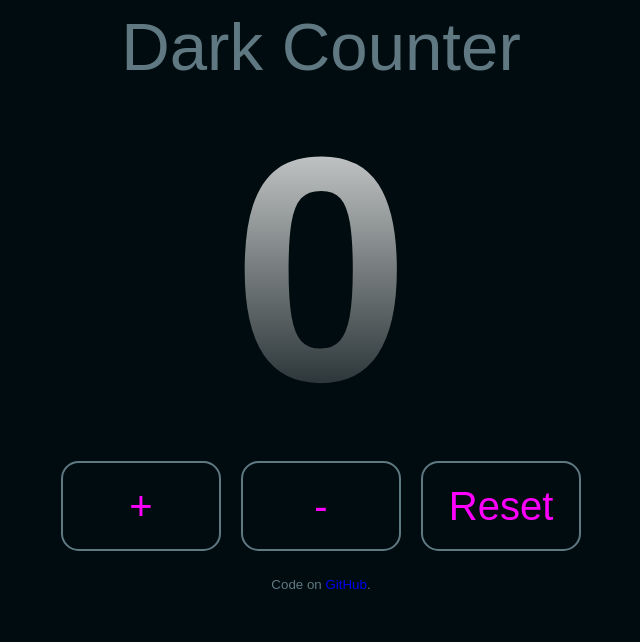
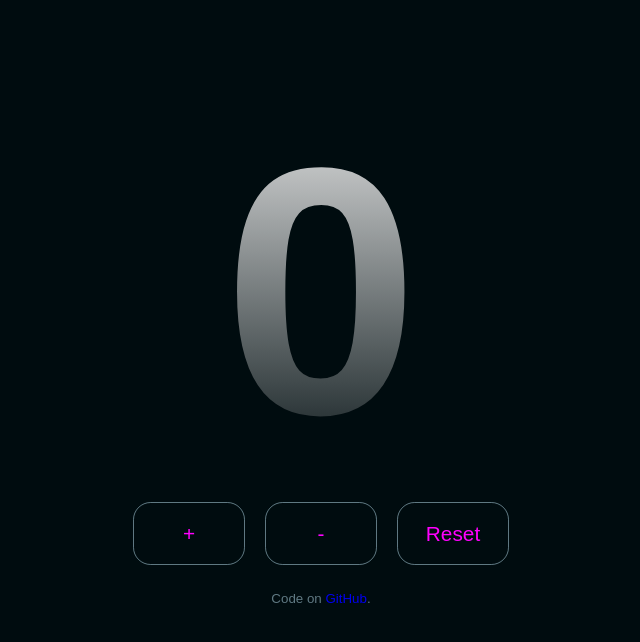
Before and after one commit to jsohndata/dark-counter, a website: page index.html in a window 1280 px wide. Shown: the whole page, without its empty margins (319-959 px from the left). Drawn offline with Linux system fonts and the light colour scheme.

Commit message:
UPDATED css

```diff
--- a/index.html
+++ b/index.html
@@ -10,10 +10,6 @@
 
 <body>
 <div class="counter">
-    <header>
-        <h1>Dark Counter</h1>
-    </header>
-
     <main>
         <h2 class="displayCounter">0</h2>
         <button onClick="increaseCounter()">+</button>
--- a/styles/counter.css
+++ b/styles/counter.css
@@ -1,4 +1,3 @@
-/* Root */
 :root {
   --color-grey-dark:     hsla(191, 100%, 3%, 1);
   --color-grey-middle:   hsla(197, 66%, 84%, 0.51);
@@ -8,41 +7,9 @@
   --color-transparent:   transparent;
 }
 
-
-
-/* Font: Family */
 @import url('https://fonts.googleapis.com/css2?family=Montserrat:ital,wght@0,100;0,200;0,300;0,400;0,500;0,600;0,700;0,800;0,900;1,100;1,200;1,300;1,400;1,500;1,600;1,700;1,800;1,900&display=swap');
 h1,h2,h3,p { font-family: 'Montserrat', sans-serif; }
 
-
-/* Font: Size */
-header > h1   { font-size: 4.2rem; }
-main > h2     { font-size: 20.0rem; }
-main > button { font-size: 2.5rem; }
-
-
-
-/* Font: Attribute */
-a { text-decoration: none; }
-
-header > h1 {
-  color: var(--color-grey-middle);
-  font-weight: 200;
-}
-
-main > button { color: var(--color-fuchsia); }
-
-h1,h2,h3,p,
-main > button:hover { color: var(--color-light-bright); }
-
-h2 {
-  background: -webkit-linear-gradient(var(--color-grey-eeeeee), var(--color-grey-dark));
-  -webkit-background-clip: text;
-  -webkit-text-fill-color: transparent;
-}
-
-
-/* Layout */
 body {
   display: flex;
   justify-content: center;
@@ -50,22 +17,35 @@ body {
   background: var(--color-grey-dark);
  }
 
-header > h1,
-main > h2 { margin: 0; padding: 0; }
+h2 {
+  font-size: 22.0rem;
+  background: -webkit-linear-gradient(var(--color-grey-eeeeee), var(--color-grey-dark));
+  -webkit-background-clip: text;
+  -webkit-text-fill-color: transparent;
+  margin: 0; padding: 0;
+}
 
+a { text-decoration: none; }
 
-/* Button */
+main {
+  margin-top: 10vh;
+}
+
 main > button {
+  font-size: 1.3rem;
+  font-weight: 400;
+  color: var(--color-fuchsia);
   aspect-ratio: 16/9;
-  width: 10rem;
+  width: 7rem;
   margin: 0.5rem;
   background-color: var(--color-transparent);
   border-radius: 1.1rem;
-  border: 2px solid var(--color-grey-middle);
+  border: 1px solid var(--color-grey-middle);
   opacity: 1;
 }
 
 main > button:hover {
+  color: var(--color-light-bright);
   box-shadow: 10px 10px 50px 0px var(--color-light-bright);
   -webkit-box-shadow: 10px 10px 50px 0px var(--color-light-bright);
   -moz-box-shadow: 10px 10px 50px 0px var(--color-light-bright);
@@ -77,6 +57,6 @@ main > button:nth-child(2) { cursor: n-resize; }
 main > button:nth-child(3) { cursor: s-resize; }
 main > button:last-child { cursor: alias; }
 
-
-/* Footer */
-footer p {color: var(--color-grey-middle);}
+footer p {
+  color: var(--color-grey-middle);
+}
```
Also changed, not shown: README.md, images/counter-screenshot.png (deleted), images/readme.webp (added).
